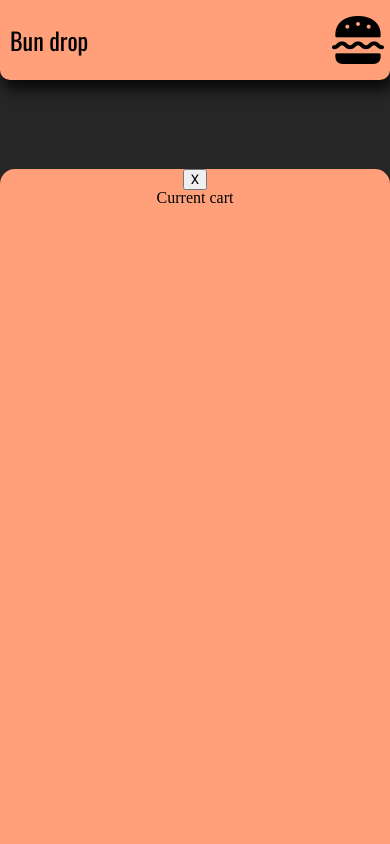
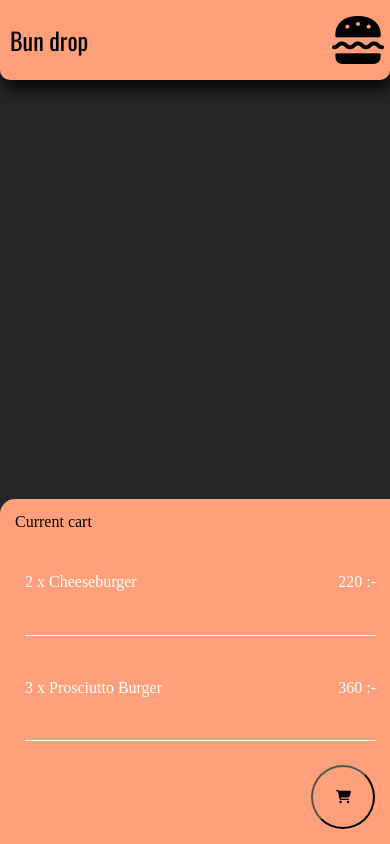
Before and after one commit to OMaddams/Bun-drop, a React (Create React App) app: page /menu/1 in a window 390 px wide. Both pictures are taken after a click on the element 343 px from the left and 797 px from the top of the page. Built offline with nearby package versions, Linux system fonts and the light colour scheme; data requests are answered from the project's data file.

Commit message:
diplay cart items in mobile cart

```diff
--- a/src/App.css
+++ b/src/App.css
@@ -127,6 +127,7 @@ body {
   justify-content: space-between;
   width: 100%;
   height: 80px;
+  z-index: 10;
 }
 .burger-menu-container {
   width: 100%;
@@ -259,7 +260,7 @@ body {
   bottom: 0;
   right: 0;
   background-color: #ffa07a;
-  border-radius: 100px;
+  border-radius: 100%;
   width: 64px;
   height: 64px;
   margin: 15px;
@@ -269,14 +270,27 @@ body {
 }
 .mobile-cart-expanded {
   position: fixed;
-  border-radius: 15px;
+  border-radius: 15px 0px;
   background-color: #ffa07a;
-  top: 20%;
+  bottom: 0%;
   width: 100%;
-  height: 100%;
+  min-height: 10%;
   display: flex;
   flex-direction: column;
-  align-items: center;
+  padding: 15px;
+  list-style: none;
+  overflow: scroll;
+}
+.mobile-cart-close {
+  position: absolute;
+  bottom: 0;
+  right: 0;
+  margin: 15px;
+  width: 64px;
+  height: 64px;
+  background-color: #ffa07a;
+  border-radius: 100%;
+  border: 1px solid #262626;
 }
 
 @media only screen and(min-width:600px) {
--- a/src/App.js
+++ b/src/App.js
@@ -12,7 +12,15 @@ import MenuDetails from "./Pages/MenuDetails";
 import MobileCart from "./Components/MobileCart";
 export const CartContext = createContext();
 function App() {
-  const [cart, setCart] = useState([]);
+  const [cart, setCart] = useState([
+    {
+      id: 1,
+      name: "Cheeseburger",
+      price: 110,
+      count: 2,
+    },
+    { id: 2, name: "Prosciutto Burger", price: 120, count: 3 },
+  ]);
 
   return (
     <CartContext.Provider value={cart}>
--- a/src/Components/BurgerMenu.jsx
+++ b/src/Components/BurgerMenu.jsx
@@ -3,9 +3,6 @@ import { Link } from "react-router-dom";
 function BurgerMenu() {
   return (
     <div className="burger-menu-container">
-      <Link to={"/"}>
-        <div className="burger-menu-item">Home</div>
-      </Link>
       <Link to={"/menu"}>
         <div className="burger-menu-item">Menu</div>
       </Link>
--- a/src/Components/MobileCart.jsx
+++ b/src/Components/MobileCart.jsx
@@ -3,6 +3,7 @@ import { useContext, useState } from "react";
 import { faCartShopping } from "@fortawesome/free-solid-svg-icons/faCartShopping";
 import { useLocation } from "react-router-dom";
 import { CartContext } from "../App";
+import MobileCartItem from "./MobileCartItem";
 function MobileCart() {
   const cart = useContext(CartContext);
   const [expanded, setExpanded] = useState(false);
@@ -13,14 +14,23 @@ function MobileCart() {
   const shouldShow = location.pathname.startsWith("/menu");
   if (shouldShow) {
     return (
-      <div onClick={toggleCart}>
+      <div>
         {expanded ? (
           <div className="mobile-cart-expanded">
-            <button onClick={toggleCart}> X</button>
-            <h1>Current cart</h1>
+            <button className="mobile-cart" onClick={toggleCart}>
+              <FontAwesomeIcon icon={faCartShopping} />
+            </button>
+            {cart && cart.length > 0 ? <h1>Current cart</h1> : <></>}
+            <div style={{ marginBottom: "20%" }}>
+              {cart && cart.length > 0 ? (
+                cart.map((item) => <MobileCartItem data={item} />)
+              ) : (
+                <p>The cart is empty..</p>
+              )}
+            </div>
           </div>
         ) : (
-          <div className="mobile-cart">
+          <div className="mobile-cart" onClick={toggleCart}>
             <FontAwesomeIcon icon={faCartShopping} />
           </div>
         )}
--- /dev/null
+++ b/src/Components/MobileCartItem.jsx
@@ -0,0 +1,12 @@
+function MobileCartItem({ data }) {
+  return (
+    <div className="menu-item">
+      <p>
+        {data.count} x {data.name}
+      </p>
+      <p>{data.price * data.count} :-</p>
+    </div>
+  );
+}
+
+export default MobileCartItem;
```
